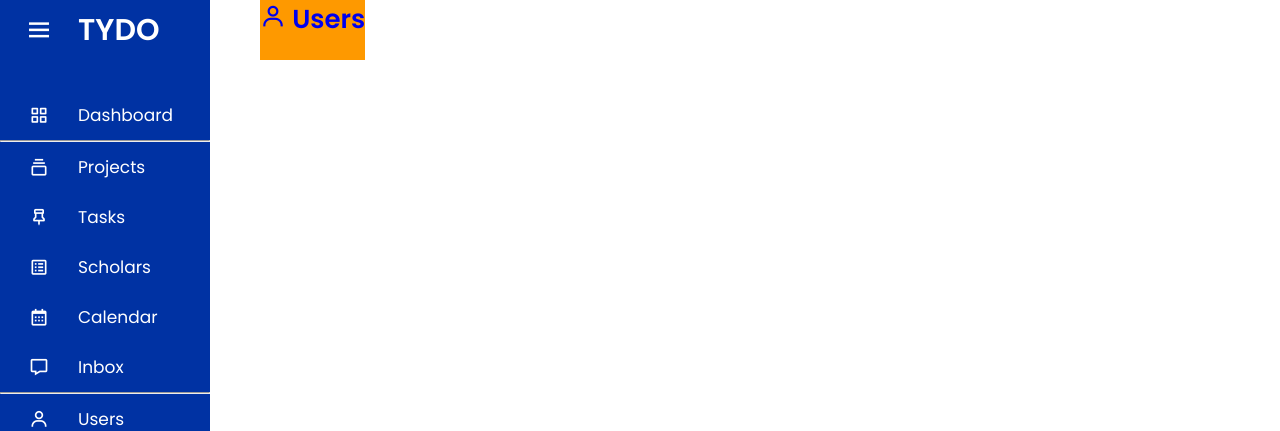
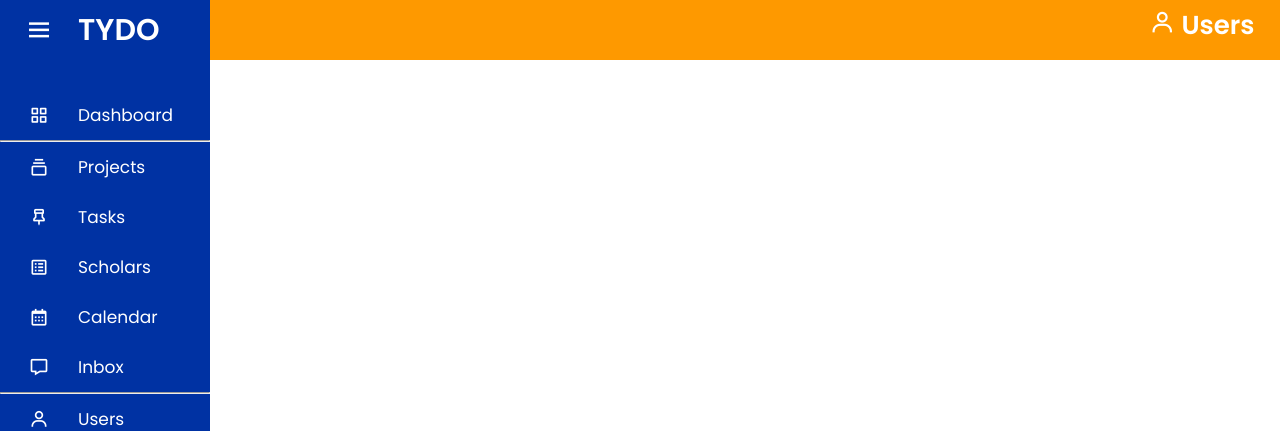
Before and after one commit to aecliam/New-iTask, a PHP site: page /index-new.php in a window 1280 px wide. Shown: the top 431 px of the page. Run offline with PHP 8.4, Linux system fonts and the light colour scheme.

Commit message:
Update index-new.css

```diff
--- a/css/index-new.css
+++ b/css/index-new.css
@@ -9,6 +9,7 @@
 
 a{
   text-decoration: none;
+  color: #ffffff;
 }
 
 .sidebar{
@@ -198,16 +199,18 @@ a{
 }
 
 .header{
+  width: 100%;
   position: relative;
   background: #FE9900;
   height: 60px;
-
+  left: 0px;
 }
 
-.user{
-  color: #11101d;
-  font-size: 20px;
-  align-content: right;
+.text-align{
+  position: fixed;
+  text-align: right;
+  padding-top: .5%;
+  padding-right: 2%;
 }
 
 .sidebar.close ~ .home-section{
@@ -258,7 +261,6 @@ a{
 
   .header{
     left: 78px;
-    width: calc(100% - 78px);
     z-index: 1;
   }
 
```
